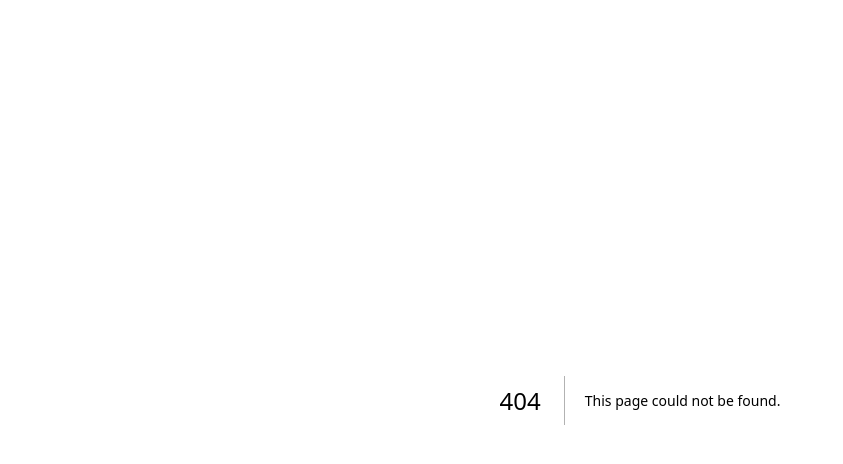
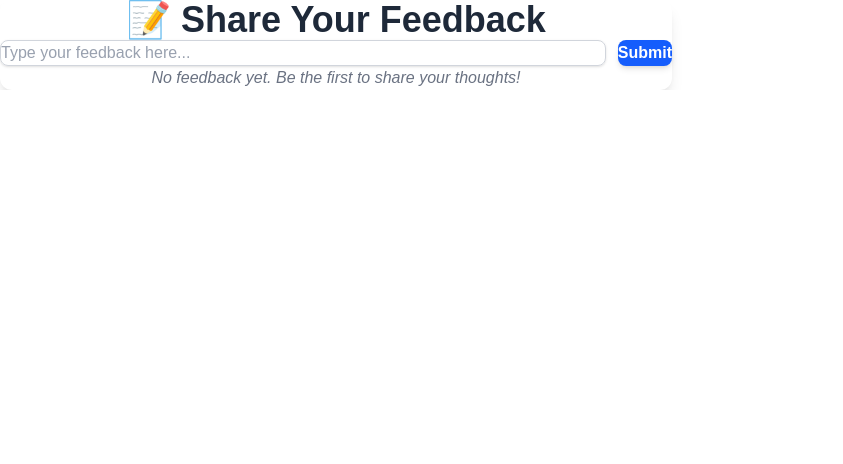
Before and after one commit to Jatinsingh0/realworld-js-practice, a Next.js app: page /feedbackCollector in a window 1280 px wide. Before the commit this address had no page. Shown: the top 464 px of the page, without its empty margins (0-843 px from the left). Built offline with nearby package versions, Linux system fonts and the light colour scheme.

Commit message:
FeedbackCollector

```diff
--- a/package.json
+++ b/package.json
@@ -10,6 +10,7 @@
   },
   "dependencies": {
     "@tailwindcss/postcss": "^4.1.7",
+    "dayjs": "^1.11.13",
     "next": "15.1.8",
     "react": "^19.0.0",
     "react-dom": "^19.0.0"
--- /dev/null
+++ b/src/app/feedbackCollector/page.jsx
@@ -0,0 +1,99 @@
+"use client";
+
+import React, { useEffect, useState } from "react";
+import dayjs from "dayjs";
+import relativeTime from "dayjs/plugin/relativeTime";
+dayjs.extend(relativeTime);
+
+const FeedbackCollector = () => {
+  const [feedBacks, setFeedBacks] = useState([]);
+  const [input, setInput] = useState("");
+
+  const handleSubmit = () => {
+    if (!input.trim()) return;
+    const newFeedBack = {
+      id: Date.now(),
+      text: input.trim(),
+      createdAt: Date.now(),
+    };
+    setFeedBacks([...feedBacks, newFeedBack]);
+    setInput("");
+  };
+
+  const handleDelete = (id) => {
+    const updated = feedBacks.filter((item) => item.id !== id);
+    setFeedBacks(updated);
+    localStorage.setItem("userFeedBacks", JSON.stringify(updated));
+  };
+
+  useEffect(() => {
+    const stored = localStorage.getItem("userFeedBacks");
+    if (stored) {
+      setFeedBacks(JSON.parse(stored));
+    }
+  }, []);
+
+  useEffect(() => {
+    localStorage.setItem("userFeedBacks", JSON.stringify(feedBacks));
+  }, [feedBacks]);
+
+  return (
+    <div className="max-w-2xl mx-auto px-6 py-12">
+      <div className="bg-white shadow-lg rounded-xl p-6">
+        <h2 className="text-4xl font-bold text-center text-gray-800 mb-8">
+          📝 Share Your Feedback
+        </h2>
+
+        <div className="flex flex-col sm:flex-row gap-3 mb-8">
+          <input
+            type="text"
+            placeholder="Type your feedback here..."
+            className="flex-1 px-4 py-3 border border-gray-300 rounded-lg focus:outline-none focus:ring-2 focus:ring-blue-500 shadow-sm text-gray-700 placeholder:text-gray-400"
+            value={input}
+            onChange={(e) => setInput(e.target.value)}
+          />
+          <button
+            onClick={handleSubmit}
+            className="bg-blue-600 hover:bg-blue-700 text-white font-semibold px-6 py-3 rounded-lg transition-all shadow-md"
+          >
+            Submit
+          </button>
+        </div>
+
+        <div className="space-y-4">
+          {feedBacks.length === 0 ? (
+            <div className="text-center text-gray-500 italic">
+              No feedback yet. Be the first to share your thoughts!
+            </div>
+          ) : (
+            <ul className="space-y-4">
+              {feedBacks.map((feedBack) => (
+                <li
+                  key={feedBack.id}
+                  className="bg-gray-50 border border-gray-200 rounded-lg p-4 flex justify-between items-start hover:shadow-md transition"
+                >
+                  <div>
+                    <p className="text-gray-800 text-lg font-medium">
+                      {feedBack.text}
+                    </p>
+                    <p className="text-sm text-gray-500 mt-1">
+                      {dayjs(feedBack.createdAt).fromNow()}
+                    </p>
+                  </div>
+                  <button
+                    onClick={() => handleDelete(feedBack.id)}
+                    className="text-red-500 hover:text-red-600 text-sm font-medium"
+                  >
+                    Delete
+                  </button>
+                </li>
+              ))}
+            </ul>
+          )}
+        </div>
+      </div>
+    </div>
+  );
+};
+
+export default FeedbackCollector;
```
Also changed, not shown: 1 other file (tests, documents, lock files or other folders).
